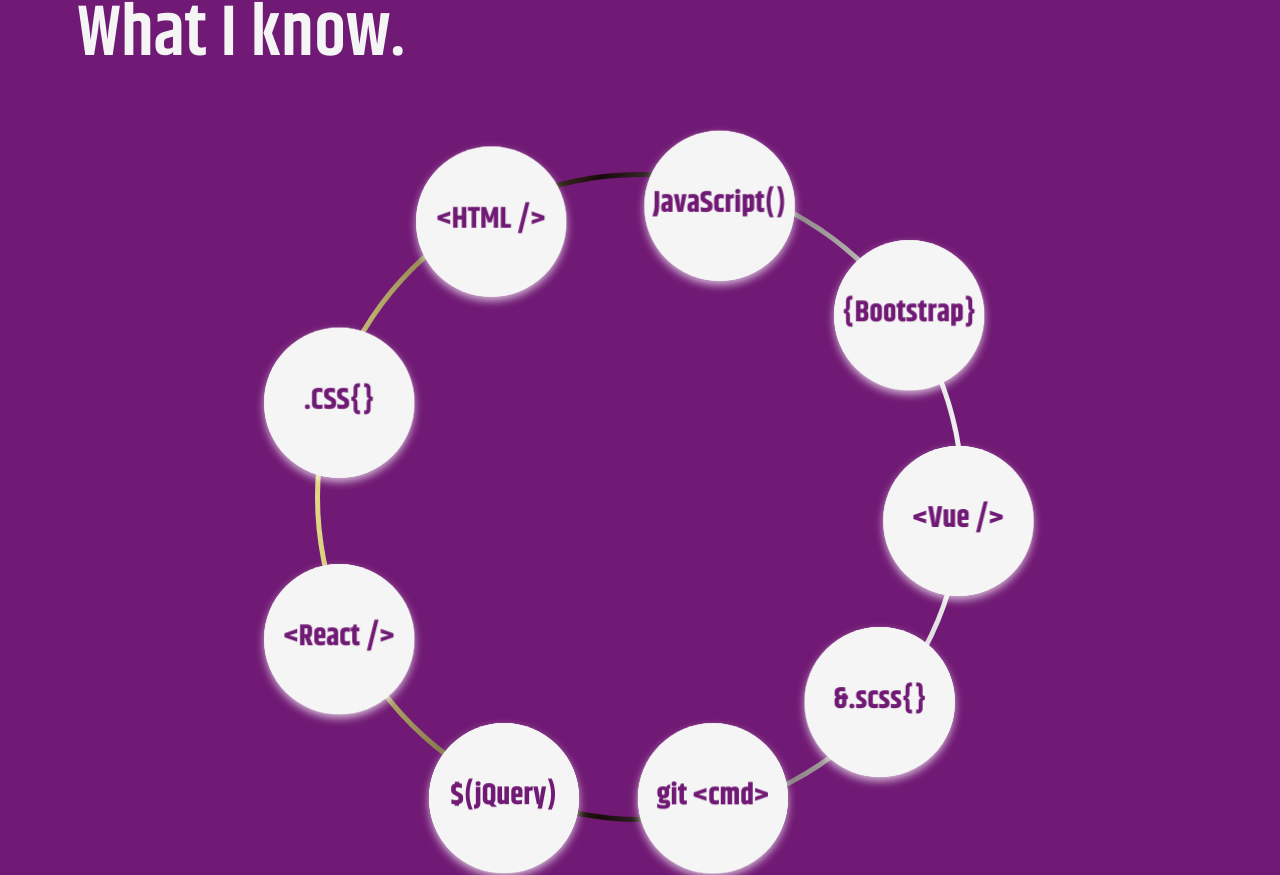
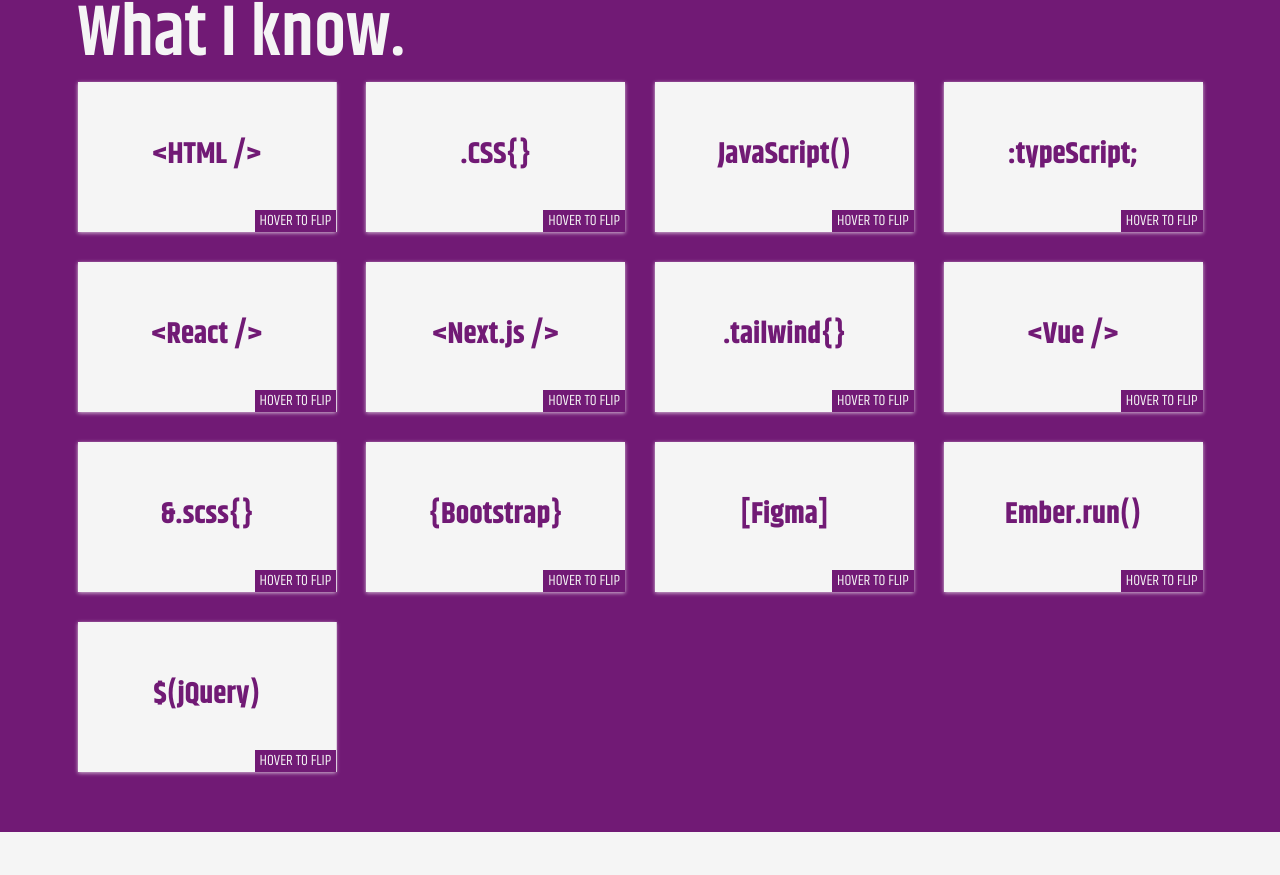
Before and after one commit to Glowrare/portfolio, a Vue app: page / in a window 1280 px wide. Shown: the part 909-1784 px from the top of the page. Built offline with nearby package versions, Linux system fonts and the light colour scheme.

Commit message:
refactor Skills and SkillCard components for improved readability and structure; update skill set with new technologies

```diff
--- a/src/components/sections/Skills.vue
+++ b/src/components/sections/Skills.vue
@@ -2,30 +2,107 @@
   <purple-bg sectionId="skills">
     <h2 class="sec-header fade-from-left">What I know.</h2>
     <div class="skill-container">
-      <div class="spin-border"></div>
       <ul class="skill-set">
-        <SkillCard v-for="(skill, index) in skillSet" :key="index" :skill="skill" />
+        <SkillCard
+          v-for="(skill, index) in skillSet"
+          :key="index"
+          :skill="skill"
+        />
       </ul>
     </div>
   </purple-bg>
 </template>
 
 <script>
-import PurpleBg from '../ui/PurpleBg.vue';
-import SkillCard from '../ui/SkillCard.vue';
+import PurpleBg from "../ui/PurpleBg.vue";
+import SkillCard from "../ui/SkillCard.vue";
 export default {
   data() {
     return {
       skillSet: [
-        { title: '<HTML />', skillClass: 'c-html', tagline: 'Unleash your creativity, HTML is the canvas for web wonders!', label: 'HTML' },
-        { title: '.CSS{}', skillClass: 'c-css', tagline: 'Design sorcery at your fingertips, CSS paints a stylish web.', label: 'CSS' },
-        { title: 'JavaScript()', skillClass: 'c-js', tagline: 'Bringing websites to life.', label: 'JavaScript' },
-        { title: 'git <cmd>', skillClass: 'c-git', tagline: 'Master version control like a maestro for flawless collaboration.', label: 'Git' },
-        { title: '&.scss{}', skillClass: 'c-scss', tagline: 'Style with flair and ease with some sass.', label: 'SCSS/SASS' },
-        { title: '<Vue />', skillClass: 'c-vue', tagline: 'Crafting beautiful and dynamic web experiences.', label: 'Vue.js' },
-        { title: '{Bootstrap}', skillClass: 'c-boot', tagline: 'Fuelling responsive and stylish creations', label: 'Bootstrap' },
-        { title: '<React />', skillClass: 'c-react', tagline: 'Unleash the building blocks of brilliance, React sparks UI wizardry.', label: 'React.js' },
-        { title: '$(jQuery)', skillClass: 'c-jquery', tagline: 'Conjures captivating web experiences.', label: 'jQuery' },
+        {
+          title: "<HTML />",
+          skillClass: "c-html",
+          tagline:
+            "Unleash your creativity, HTML is the canvas for web wonders!",
+          label: "HTML",
+        },
+        {
+          title: ".CSS{}",
+          skillClass: "c-css",
+          tagline:
+            "Design sorcery at your fingertips, CSS paints a stylish web.",
+          label: "CSS",
+        },
+        {
+          title: "JavaScript()",
+          skillClass: "c-js",
+          tagline: "Bringing websites to life.",
+          label: "JavaScript",
+        },
+        {
+          title: ":typeScript;",
+          skillClass: "c-ts",
+          tagline: "Typed safety meets JavaScript power.",
+          label: "TypeScript",
+        },
+        {
+          title: "<React />",
+          skillClass: "c-react",
+          tagline:
+            "Unleash the building blocks of brilliance, React sparks UI wizardry.",
+          label: "React.js",
+        },
+        {
+          title: "<Next.js />",
+          skillClass: "c-next",
+          tagline: "Fueling modern web apps with server-side brilliance.",
+          label: "Next.js",
+        },
+        {
+          title: ".tailwind{}",
+          skillClass: "c-tailwind",
+          tagline: "Utility-first CSS for rapid UI development.",
+          label: "Tailwind CSS",
+        },
+        {
+          title: "<Vue />",
+          skillClass: "c-vue",
+          tagline: "Crafting beautiful and dynamic web experiences.",
+          label: "Vue.js",
+        },
+        {
+          title: "&.scss{}",
+          skillClass: "c-scss",
+          tagline: "Style with flair and ease with some sass.",
+          label: "SCSS/SASS",
+        },
+        {
+          title: "{Bootstrap}",
+          skillClass: "c-boot",
+          tagline: "Fuelling responsive and stylish creations",
+          label: "Bootstrap",
+        },
+        {
+          title: "[Figma]",
+          skillClass: "c-figma",
+          tagline:
+            "Design and collaborate in the cloud with pixel-perfect precision.",
+          label: "Figma",
+        },
+        {
+          title: "Ember.run()",
+          skillClass: "c-ember",
+          tagline:
+            "Convention over configuration, Ember keeps it powerful and productive.",
+          label: "Ember.js",
+        },
+        {
+          title: "$(jQuery)",
+          skillClass: "c-jquery",
+          tagline: "Conjures captivating web experiences.",
+          label: "jQuery",
+        },
       ],
     };
   },
@@ -39,77 +116,36 @@
 <style scoped>
 .skill-container {
   position: relative;
-  border-radius: 50%;
-}
-.spin-border {
-  background: linear-gradient(90deg, rgba(226, 215, 132, 1) 0%, rgba(24, 10, 10, 1) 44%, rgba(245, 245, 245, 1) 100%);
-  width: calc(50vw + 10px);
-  height: calc(50vw + 10px);
-  position: absolute;
-  inset: 0;
-  display: block;
-  border-radius: 50%;
-  margin: auto;
-  animation: rotate 5s infinite linear;
 }
 .skill-set {
   list-style: none;
-  margin: 100px auto 150px;
   padding: 0;
   background: var(--brand-dark);
 
-  width: 50vw;
-  height: 50vw;
-  border-radius: 50%;
-  transform: rotate(0deg);
-  position: relative;
+  display: grid;
+  grid-template-columns: repeat(4, 1fr);
+  gap: 30px;
 }
 
 .darkmode .skill-set {
   background: #2e2323;
 }
 
-@media screen and (max-width: 768px) {
+@media screen and (max-width: 1024px) {
   .skill-set {
-    display: flex;
-    flex-wrap: wrap;
-    justify-content: center;
-    width: auto;
-    height: auto;
-    border-radius: 0;
-    transform: none;
-    margin: 0;
-    position: static;
-    gap: 30px;
-  }
-
-  .spin-border {
-    display: none;
+    grid-template-columns: repeat(3, 1fr);
   }
 }
 
-@-webkit-keyframes rotate {
-  from {
-    -webkit-transform: rotate(0deg);
-  }
-  to {
-    -webkit-transform: rotate(359deg);
+@media screen and (max-width: 768px) {
+  .skill-set {
+    grid-template-columns: repeat(2, 1fr);
   }
 }
-@-moz-keyframes rotate {
-  from {
-    -moz-transform: rotate(0deg);
-  }
-  to {
-    -moz-transform: rotate(359deg);
-  }
-}
-@keyframes rotate {
-  from {
-    transform: rotate(0deg);
-  }
-  to {
-    transform: rotate(359deg);
+
+@media screen and (max-width: 480px) {
+  .skill-set {
+    grid-template-columns: 1fr;
   }
 }
 </style>
--- a/src/components/ui/SkillCard.vue
+++ b/src/components/ui/SkillCard.vue
@@ -1,8 +1,19 @@
 <template>
-  <li class="skill-item" :class="skill.skillClass" tabindex="0" :title="skill.label">
+  <li
+    class="skill-item"
+    :class="skill.skillClass"
+    tabindex="0"
+    :title="skill.label"
+  >
     <div class="skill-item-container">
       <div class="skill-item-front">
         <h3>{{ skill.title }}</h3>
+        <div
+          class="flip"
+          :aria-label="`Hover or click to flip ${skill.label} skill card`"
+        >
+          Hover to Flip
+        </div>
       </div>
       <div class="skill-item-back">{{ skill.tagline }}</div>
     </div>
@@ -11,7 +22,7 @@
 
 <script>
 export default {
-  props: ['skill'],
+  props: ["skill"],
 };
 </script>
 
@@ -22,14 +33,9 @@
   display: flex;
   align-items: center;
   justify-content: center;
-  width: 150px;
-  height: 150px;
-  border-radius: 50%;
-  position: absolute;
-  top: 50%;
-  left: 50%;
-  margin: -8%;
-  perspective: 1000px;
+  width: 100%;
+  min-height: 150px;
+  cursor: pointer;
 }
 .skill-item-container {
   background: var(--brand-light);
@@ -39,13 +45,10 @@
   text-align: center;
   transition: transform 0.6s;
   transform-style: preserve-3d;
-  box-shadow: 0 4px 8px 0 rgba(255, 255, 255, 0.7);
-  backface-visibility: hidden;
-  -moz-backface-visibility: hidden;
-  border-radius: inherit;
+  box-shadow: 0 1px 4px 0 rgba(255, 255, 255, 0.7);
 }
 .darkmode .skill-item-container {
-  box-shadow: 0 4px 8px 0 var(--brand-light-alt);
+  box-shadow: 0 1px 4px 0 var(--brand-light-alt);
 }
 .skill-item:hover .skill-item-container,
 .skill-item:focus .skill-item-container {
@@ -59,6 +62,7 @@
 
 .skill-item-front {
   z-index: 2;
+  position: relative;
 }
 .skill-item-back {
   z-index: 1;
@@ -78,52 +82,18 @@
   justify-content: center;
   border-radius: inherit;
 }
-.skill-item.c-vue {
-  transform: translate(23vw);
-}
-.skill-item.c-scss {
-  transform: rotate(40deg) translate(22vw) rotate(-40deg);
-}
-.skill-item.c-git {
-  transform: rotate(calc(40deg * 2)) translate(22vw) rotate(calc(-40deg * 2));
-}
-.skill-item.c-jquery {
-  transform: rotate(calc(40deg * 3)) translate(25vw) rotate(calc(-40deg * 3));
-}
-.skill-item.c-react {
-  transform: rotate(calc(40deg * 4)) translate(27vw) rotate(calc(-40deg * 4));
-}
-.skill-item.c-css {
-  transform: rotate(calc(40deg * 5)) translate(27vw) rotate(calc(-40deg * 5));
-}
-.skill-item.c-html {
-  transform: rotate(calc(40deg * 6)) translate(27vw) rotate(calc(-40deg * 6));
-}
-.skill-item.c-js {
-  transform: rotate(calc(40deg * 7)) translate(25vw) rotate(calc(-40deg * 7));
-}
-.skill-item.c-boot {
-  transform: rotate(calc(40deg * 8)) translate(25vw) rotate(calc(-40deg * 8));
-}
-
 .skill-item h3 {
   font-size: 3rem;
   font-weight: 700;
 }
-
-@media screen and (max-width: 768px) {
-  .skill-item {
-    transform: none !important;
-    position: static;
-    margin: 0;
-    flex-grow: 1;
-    border-radius: 0;
-  }
-
-  .skill-item-container {
-    max-height: 150px;
-    max-width: 150px;
-    border-radius: 100%;
-  }
+.flip {
+  position: absolute;
+  bottom: 0;
+  right: 0;
+  padding: 0 5px;
+  background: var(--brand-dark);
+  color: var(--brand-light);
+  text-transform: uppercase;
+  font-size: 1.5rem;
 }
 </style>
```
